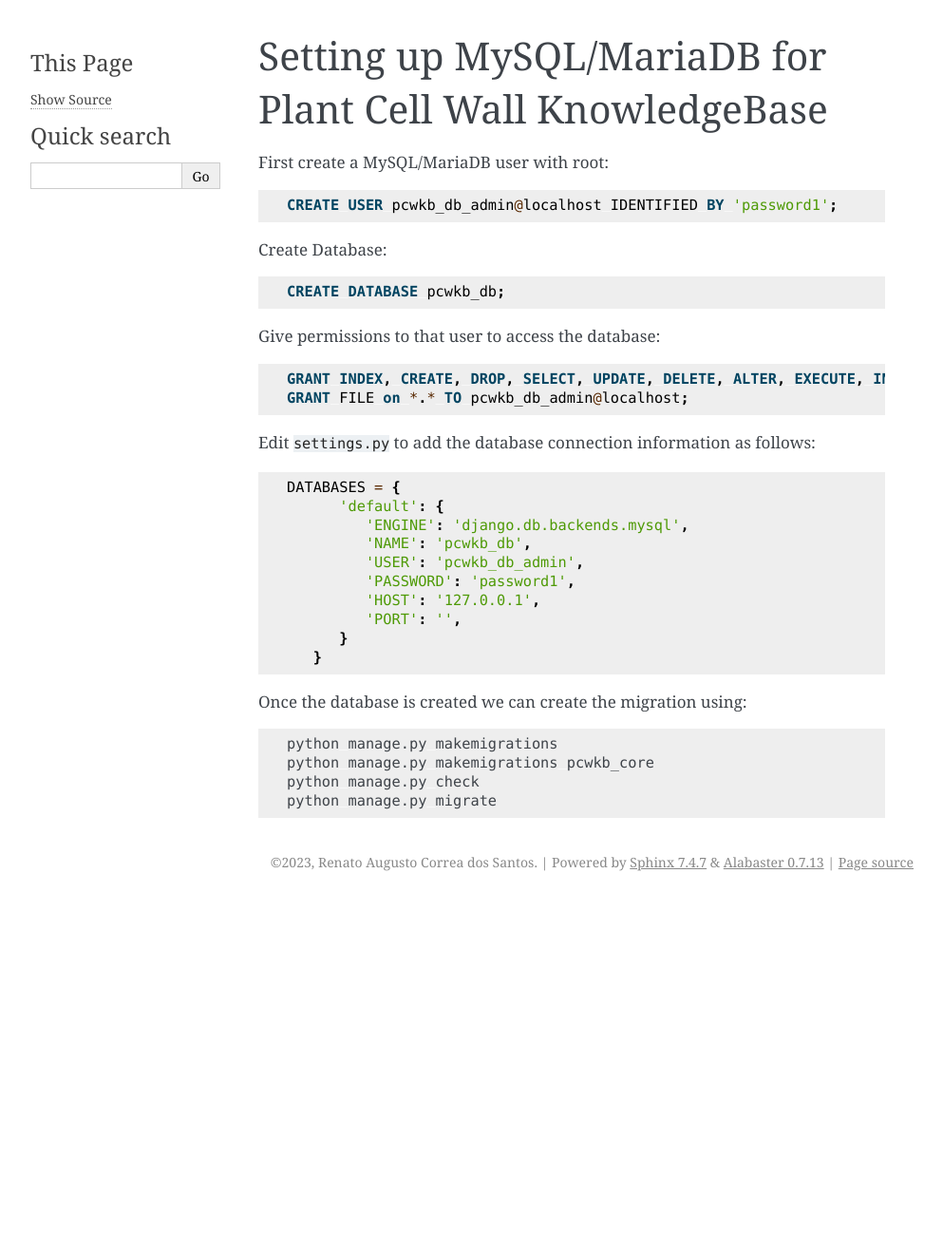
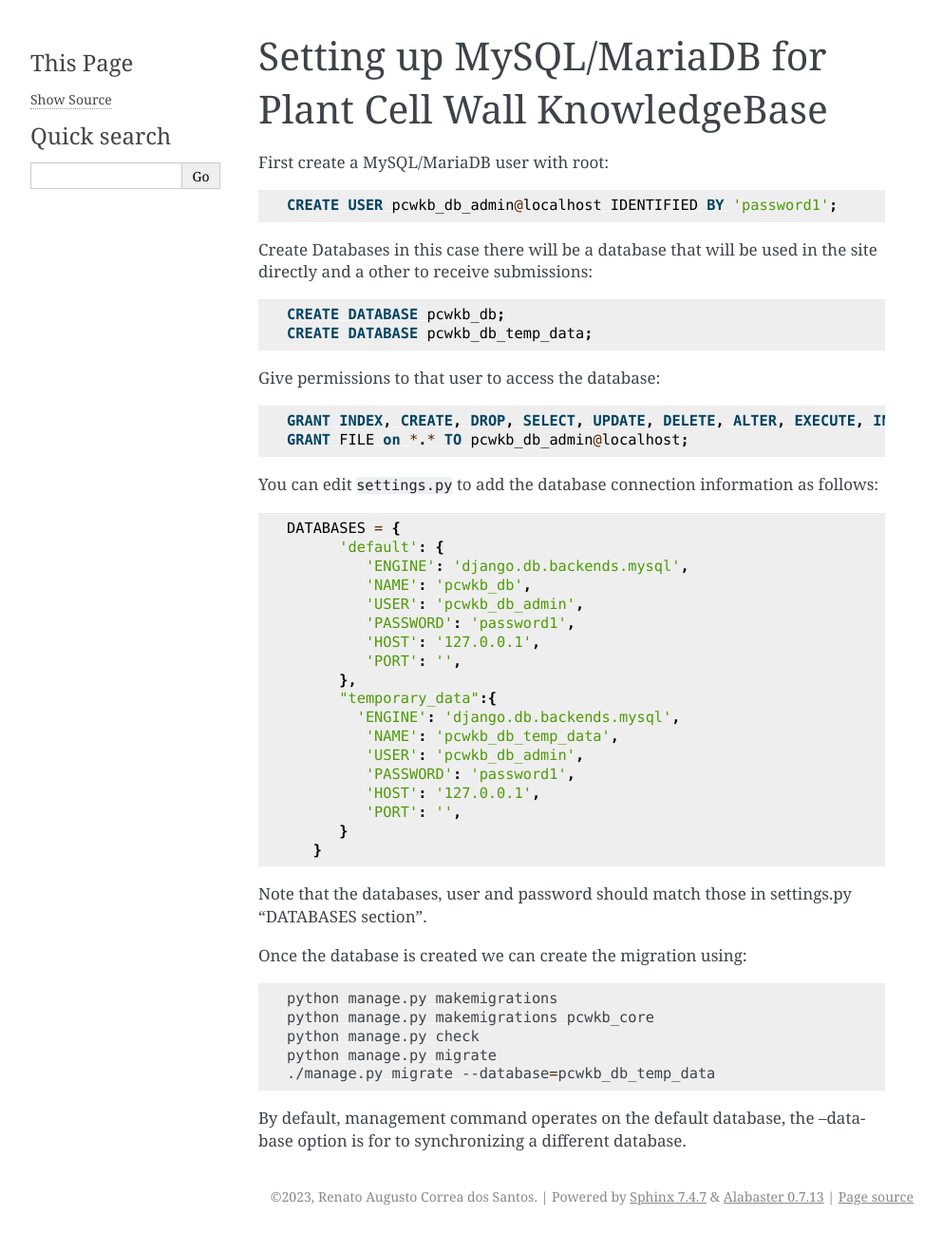
Before and after one commit to labbces/pcwkb, a Sphinx documentation site: the page built from docs/source/connect_mysql.md, in a window 1280 px wide. Shown: the whole page at 95% size, without its empty margins (148-1141 px from the left). Built offline with Sphinx 7.4.7, drawn with Linux system fonts in a browser that asks for light colours; pages that are not in the unit, such as notebooks, are missing from menus; before the commit the page ends 947 px from its top, so only the background shows below that.

Commit message:
updating documentation

````diff
--- a/docs/source/connect_mysql.md
+++ b/docs/source/connect_mysql.md
@@ -5,10 +5,13 @@ First create a MySQL/MariaDB user with root:
 ```sql
 CREATE USER pcwkb_db_admin@localhost IDENTIFIED BY 'password1';
 ```
-Create Database:
+
+
+Create Databases in this case there will be a database that will be used in the site directly and a other to receive submissions:
 
 ```sql
 CREATE DATABASE pcwkb_db;
+CREATE DATABASE pcwkb_db_temp_data;
 ```
 
 Give permissions to that user to access the database:
@@ -18,7 +21,7 @@ GRANT INDEX, CREATE, DROP, SELECT, UPDATE, DELETE, ALTER, EXECUTE, INSERT on pcw
 GRANT FILE on *.* TO pcwkb_db_admin@localhost;
 ```
 
-Edit `settings.py` to add the database connection information as follows:
+You can edit `settings.py` to add the database connection information as follows:
 
 ```python
 DATABASES = {
@@ -29,9 +32,19 @@ DATABASES = {
          'PASSWORD': 'password1',
          'HOST': '127.0.0.1',
          'PORT': '',
+      },
+      "temporary_data":{
+        'ENGINE': 'django.db.backends.mysql',
+         'NAME': 'pcwkb_db_temp_data',
+         'USER': 'pcwkb_db_admin',
+         'PASSWORD': 'password1',
+         'HOST': '127.0.0.1',
+         'PORT': '',
       }
    }
 ```
+
+Note that the databases, user and password should match those in settings.py "DATABASES section".
 
 Once the database is created we can create the migration using:
 
@@ -40,4 +53,7 @@ python manage.py makemigrations
 python manage.py makemigrations pcwkb_core
 python manage.py check
 python manage.py migrate
+./manage.py migrate --database=pcwkb_db_temp_data
 ```
+
+By default, management command operates on the default database, the --database option is for to synchronizing a different database.
````
Also changed, not shown: docs/source/add_test_data.md (+4 -0 lines).
